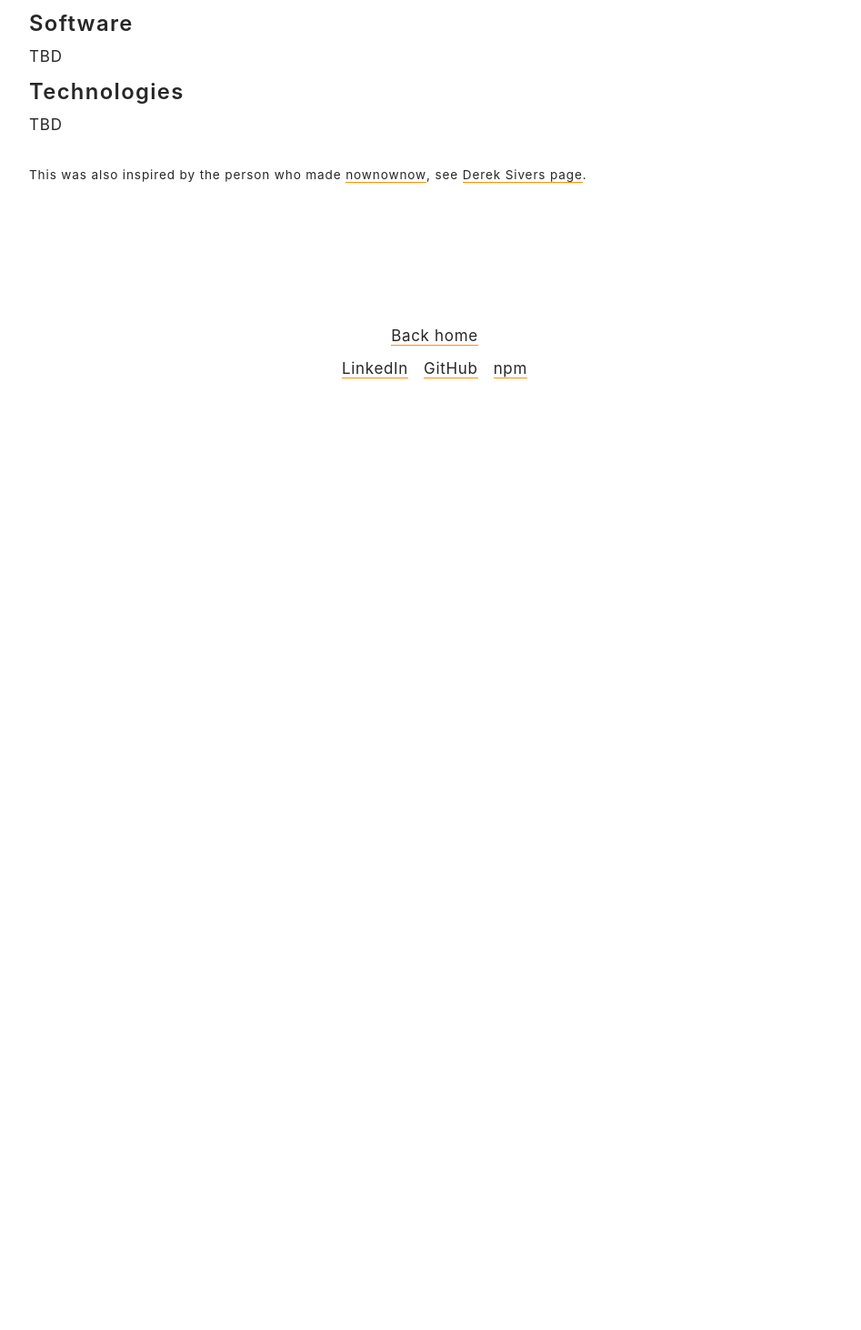
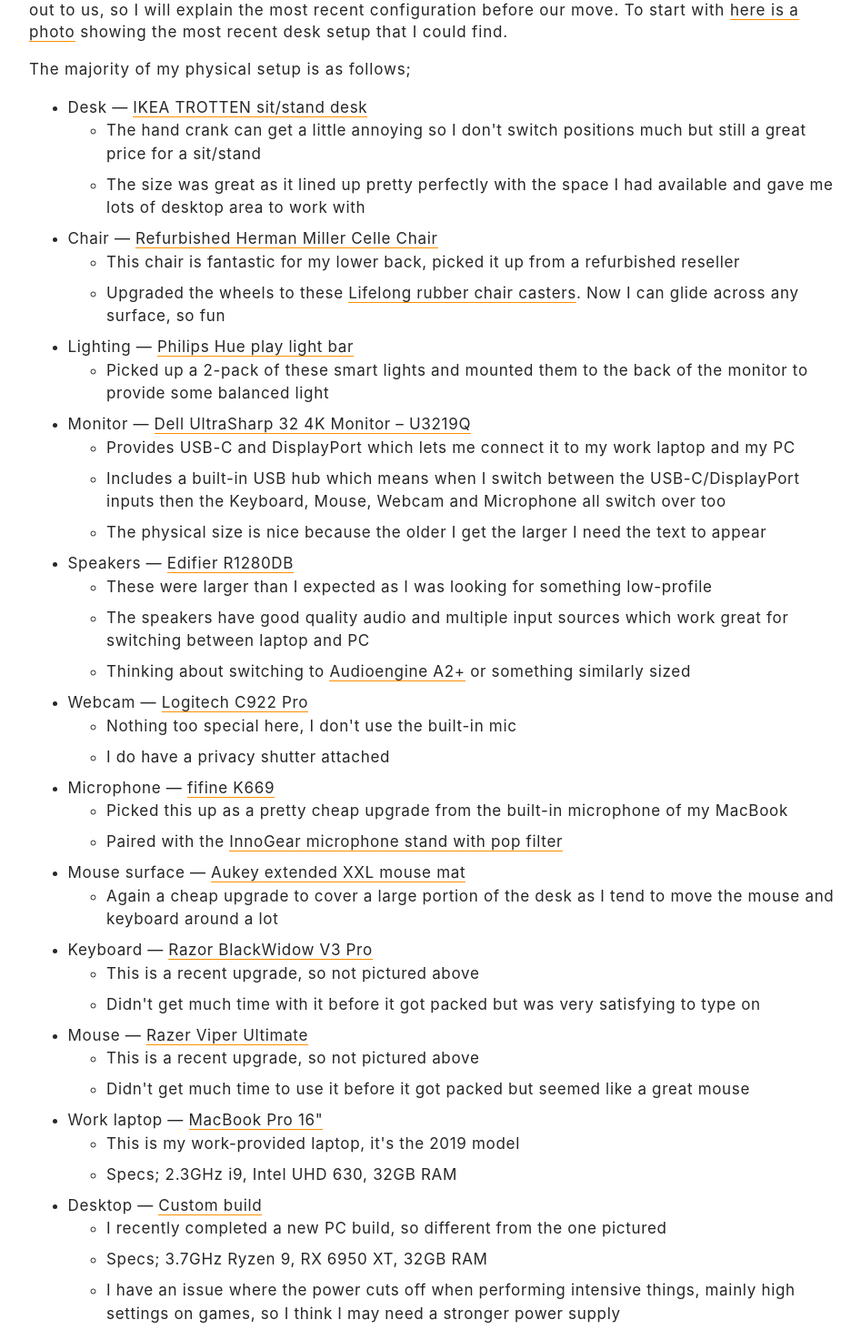
Before and after one commit to jondeaves/jondeaves, a Next.js app: page /setup in a window 1280 px wide. Shown: the part 348-1810 px from the top of the page at 91% size, without its empty margins (162-1109 px from the left). Before the commit the page ends 800 px from the top, so only its background shows below. Built offline with nearby package versions, Linux system fonts and the light colour scheme.

Commit message:
feat: detail my hardware

```diff
--- a/components/ExternalLink/ExternalLink.tsx
+++ b/components/ExternalLink/ExternalLink.tsx
@@ -7,7 +7,7 @@
   return (
     <a href={href} rel="external noopener noreferrer" target="_blank">
       {label}
-      <span className="hidden">&nbsp;(opens in new tab)</span>
+      <span className="hidden">&nbsp;(opens in a new tab)</span>
     </a>
   );
 };
--- a/pages/setup.tsx
+++ b/pages/setup.tsx
@@ -25,19 +25,254 @@
         <h3>Desk setup</h3>
 
         <p>
-          <ExternalLink
-            href="/desk.jpg"
-            label="Photo of a slightly outdated desk setup"
-          />
+          My desk setup at the moment is very temporary as I await the bulk of
+          my belongings getting shipped out to us, so I will explain the most
+          recent configuration before our move. To start with{" "}
+          <ExternalLink href="/desk.jpg" label="here is a photo" /> showing the
+          most recent desk setup that I could find.
         </p>
+
+        <p>The majority of my physical setup is as follows;</p>
+
+        <ul>
+          <li>
+            Desk &mdash;{" "}
+            <ExternalLink
+              href="https://www.ikea.com/ca/en/p/trotten-desk-sit-stand-white-s79429602/"
+              label="IKEA TROTTEN sit/stand desk"
+            />
+            <ul>
+              <li>
+                The hand crank can get a little annoying so I don&apos;t switch
+                positions much but still a great price for a sit/stand
+              </li>
+              <li>
+                The size was great as it lined up pretty perfectly with the
+                space I had available and gave me lots of desktop area to work
+                with
+              </li>
+            </ul>
+          </li>
+          <li>
+            Chair &mdash;{" "}
+            <ExternalLink
+              href="https://corporatespec.com/product/refurbished-herman-miller-celle-chair-black-frame-black-fabric-seat/"
+              label="Refurbished Herman Miller Celle Chair"
+            />
+            <ul>
+              <li>
+                This chair is fantastic for my lower back, picked it up from a
+                refurbished reseller
+              </li>
+              <li>
+                Upgraded the wheels to these{" "}
+                <ExternalLink
+                  href="https://lifelongwheels.com/product/model-bl2376-pack-of-5-lifelong-wheels/"
+                  label="Lifelong rubber chair casters"
+                />
+                . Now I can glide across any surface, so fun
+              </li>
+            </ul>
+          </li>
+          <li>
+            Lighting &mdash;{" "}
+            <ExternalLink
+              href="https://www.philips-hue.com/en-ca/p/hue-white-and-color-ambiance-play-light-bar-double-pack/7820230U7"
+              label="Philips Hue play light bar"
+            />
+            <ul>
+              <li>
+                Picked up a 2-pack of these smart lights and mounted them to the
+                back of the monitor to provide some balanced light
+              </li>
+            </ul>
+          </li>
+          <li>
+            Monitor &mdash;{" "}
+            <ExternalLink
+              href="https://www.dell.com/ae/business/p/dell-u3219q-monitor/pd"
+              label="Dell UltraSharp 32 4K Monitor &ndash; U3219Q"
+            />
+            <ul>
+              <li>
+                Provides USB-C and DisplayPort which lets me connect it to my
+                work laptop and my PC
+              </li>
+              <li>
+                Includes a built-in USB hub which means when I switch between
+                the USB-C/DisplayPort inputs then the Keyboard, Mouse, Webcam
+                and Microphone all switch over too
+              </li>
+              <li>
+                The physical size is nice because the older I get the larger I
+                need the text to appear
+              </li>
+            </ul>
+          </li>
+
+          <li>
+            Speakers &mdash;{" "}
+            <ExternalLink
+              href="https://www.edifier.com/product-r1280db.html"
+              label="Edifier R1280DB"
+            />
+            <ul>
+              <li>
+                These were larger than I expected as I was looking for something
+                low-profile
+              </li>
+              <li>
+                The speakers have good quality audio and multiple input sources
+                which work great for switching between laptop and PC
+              </li>
+              <li>
+                Thinking about switching to{" "}
+                <ExternalLink
+                  href="https://audioengine.com/shop/wirelessspeakers/a2-wireless-computer-speakers/"
+                  label="Audioengine A2+"
+                />{" "}
+                or something similarly sized
+              </li>
+            </ul>
+          </li>
+
+          <li>
+            Webcam &mdash;{" "}
+            <ExternalLink
+              href="https://www.logitech.com/en-ca/products/webcams/c922-pro-stream-webcam.960-001087.html"
+              label="Logitech C922 Pro"
+            />
+            <ul>
+              <li>
+                Nothing too special here, I don&apos;t use the built-in mic
+              </li>
+              <li>I do have a privacy shutter attached</li>
+            </ul>
+          </li>
+
+          <li>
+            Microphone &mdash;{" "}
+            <ExternalLink
+              href="https://fifinemicrophone.com/collections/best-seller/products/usb-microphone-with-volume-control-k669-669b"
+              label="fifine K669"
+            />
+            <ul>
+              <li>
+                Picked this up as a pretty cheap upgrade from the built-in
+                microphone of my MacBook
+              </li>
+              <li>
+                Paired with the{" "}
+                <ExternalLink
+                  href="https://www.innogear.com/collections/microphone-stand/products/innogear-microphone-stand-adjustable-suspension-boom-scissor-arm-stand"
+                  label="InnoGear microphone stand with pop filter"
+                />
+              </li>
+            </ul>
+          </li>
+
+          <li>
+            Mouse surface &mdash;{" "}
+            <ExternalLink
+              href="https://www.aukey.com/collections/mouse-mouse-pad/products/extended-xxl-mouse-mat"
+              label="Aukey extended XXL mouse mat"
+            />
+            <ul>
+              <li>
+                Again a cheap upgrade to cover a large portion of the desk as I
+                tend to move the mouse and keyboard around a lot
+              </li>
+            </ul>
+          </li>
+
+          <li>
+            Keyboard &mdash;{" "}
+            <ExternalLink
+              href="https://www.razer.com/ca-en/gaming-keyboards/razer-blackwidow-v3-pro"
+              label="Razor BlackWidow V3 Pro"
+            />
+            <ul>
+              <li>This is a recent upgrade, so not pictured above</li>
+              <li>
+                Didn&apos;t get much time with it before it got packed but was
+                very satisfying to type on
+              </li>
+            </ul>
+          </li>
+
+          <li>
+            Mouse &mdash;{" "}
+            <ExternalLink
+              href="https://www.razer.com/ca-en/gaming-mice/razer-viper-ultimate"
+              label="Razer Viper Ultimate"
+            />
+            <ul>
+              <li>This is a recent upgrade, so not pictured above</li>
+              <li>
+                Didn&apos;t get much time to use it before it got packed but
+                seemed like a great mouse
+              </li>
+            </ul>
+          </li>
+
+          <li>
+            Work laptop &mdash;{" "}
+            <ExternalLink
+              href="https://support.apple.com/kb/SP809"
+              label='MacBook Pro 16"'
+            />
+            <ul>
+              <li>This is my work-provided laptop, it&apos;s the 2019 model</li>
+              <li>Specs; 2.3GHz i9, Intel UHD 630, 32GB RAM</li>
+            </ul>
+          </li>
+
+          <li>
+            Desktop &mdash;{" "}
+            <ExternalLink
+              href="https://pcpartpicker.com/list/J3RdW4"
+              label="Custom build"
+            />
+            <ul>
+              <li>
+                I recently completed a new PC build, so different from the one
+                pictured
+              </li>
+              <li>Specs; 3.7GHz Ryzen 9, RX 6950 XT, 32GB RAM</li>
+              <li>
+                I have an issue where the power cuts off when performing
+                intensive things, mainly high settings on games, so I think I
+                may need a stronger power supply
+              </li>
+            </ul>
+          </li>
+
+          <li>
+            Miscellaneous items
+            <ul>
+              <li>Google Home smart speaker</li>
+              <li>Eero WiFi mesh network</li>
+              <li>Various decorations and trinkets</li>
+              <li>
+                Anti-fatigue mat, making the standing part a little better
+              </li>
+            </ul>
+          </li>
+        </ul>
 
         <h3>Software</h3>
 
-        <p>TBD</p>
+        <p>
+          These are the programs and tools I regularly use while working on both
+          my Mac and PC.
+        </p>
 
         <h3>Technologies</h3>
 
-        <p>TBD</p>
+        <p>
+          Some of the services and other resources I make use of that are not
+          strictly software packages.
+        </p>
 
         <p className="small spaced">
           This was also inspired by the person who made{" "}
```
